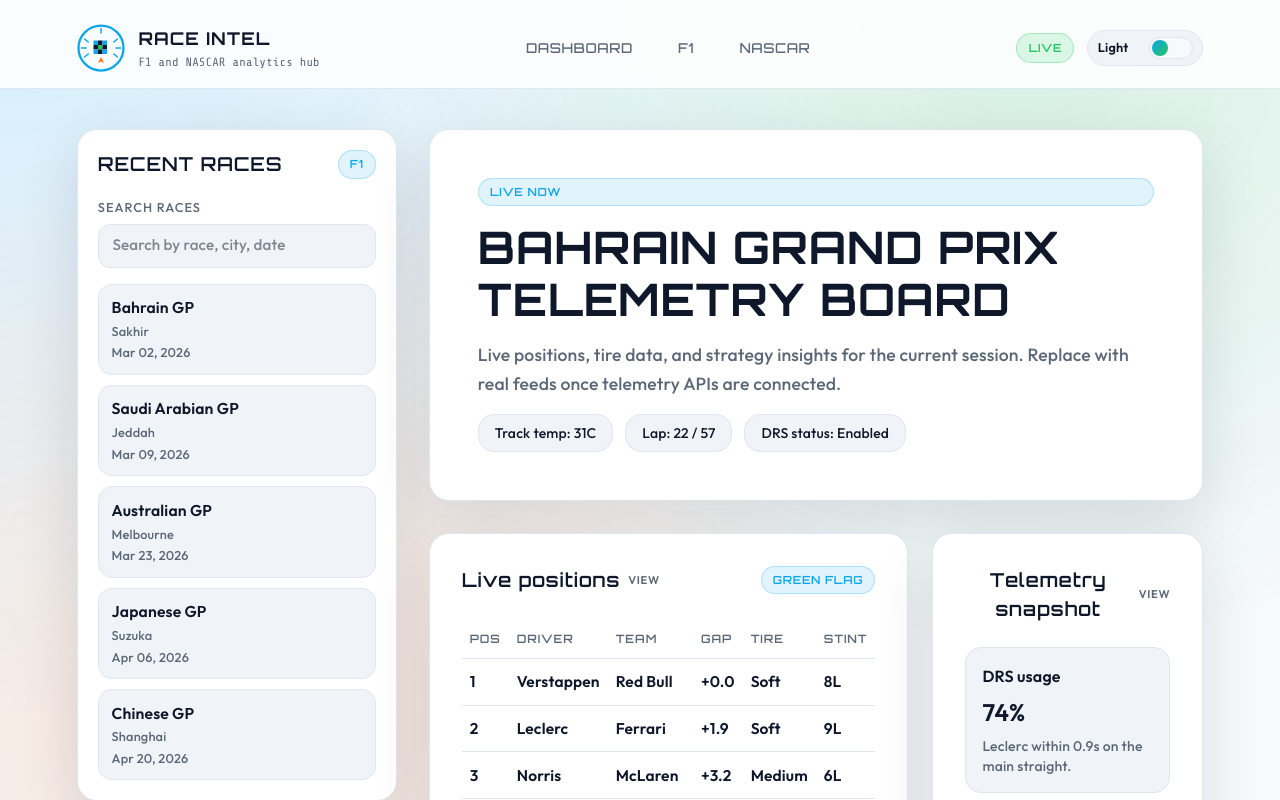
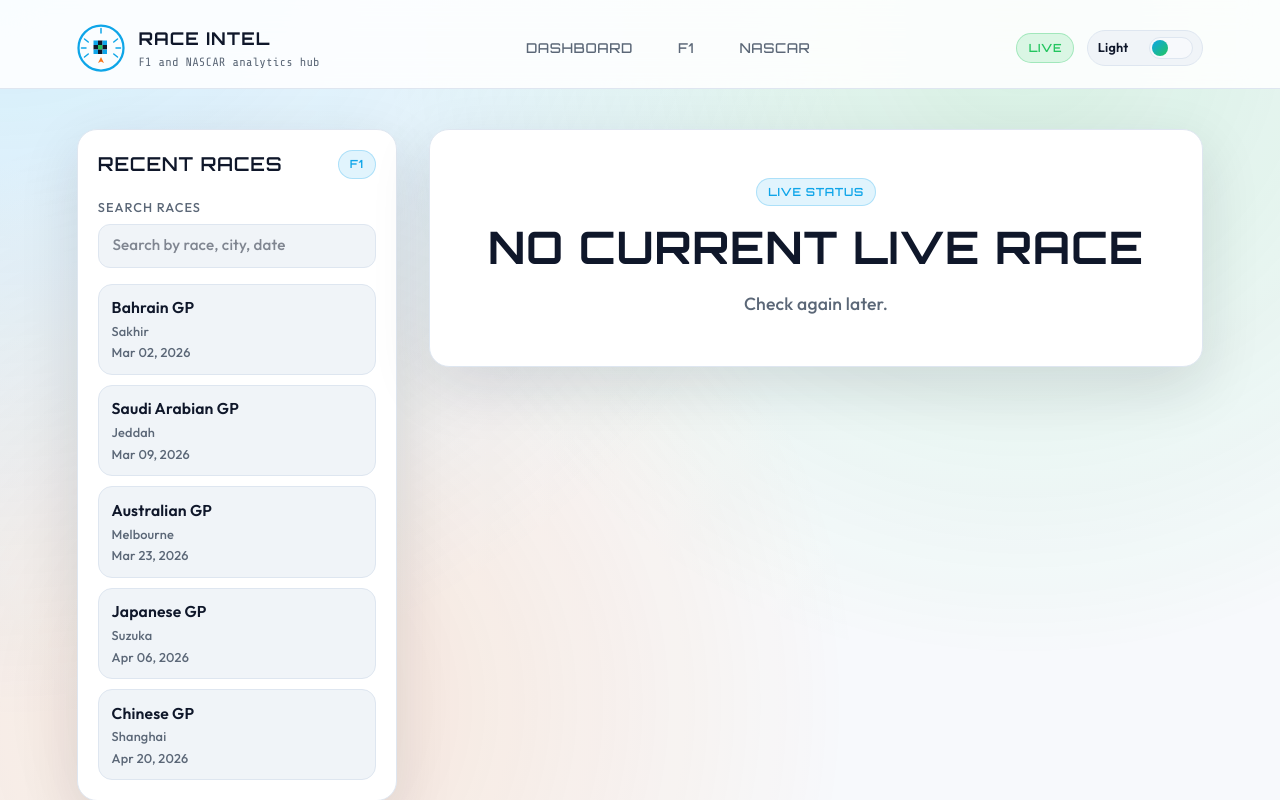
Before and after one commit to mbachel/race-intel, a Next.js app in the folder frontend/: page /f1 in a window 1280 px wide. Shown: the top 800 px of the page. Built offline with nearby package versions, Linux system fonts and the light colour scheme.

Commit message:
feat: no current race page added

```diff
--- a/frontend/app/f1/page.tsx
+++ b/frontend/app/f1/page.tsx
@@ -321,6 +321,8 @@ export default function F1LivePage() {
     },
   ];
 
+  const isLiveRaceAvailable = false;
+
   return (
     <div className="series-layout">
       <aside className="series-sidebar">
@@ -360,6 +362,8 @@ export default function F1LivePage() {
       </aside>
 
       <div className="series-main">
+        {isLiveRaceAvailable ? (
+          <>
             <section className="panel p-8 md:p-12 fade-up">
               <div className="flex flex-col gap-4">
                 <span className="chip">Live now</span>
@@ -466,8 +470,20 @@ export default function F1LivePage() {
                 ))}
               </div>
             </section>
+          </>
+        ) : (
+          <section className="panel p-8 md:p-12 fade-up">
+            <div className="flex flex-col gap-4 text-center">
+              <span className="chip mx-auto">Live status</span>
+              <h1 className="hero-title">No current live race</h1>
+              <p className="hero-subtitle muted">Check again later.</p>
+            </div>
+          </section>
+        )}
       </div>
 
+      {isLiveRaceAvailable && (
+        <>
       <Modal
         isOpen={positionsOpen}
         title="F1 live positions + analytics"
@@ -598,6 +614,8 @@ export default function F1LivePage() {
           </table>
         </div>
       </Modal>
+        </>
+      )}
     </div>
   );
 }
--- a/frontend/app/nascar/page.tsx
+++ b/frontend/app/nascar/page.tsx
@@ -291,6 +291,8 @@ export default function NascarLivePage() {
     { driver: "Blaney", rating: "136.7", cleanAir: "+0.16", timeInRange: "8.2s" },
   ];
 
+  const isLiveRaceAvailable = true;
+
   return (
     <div className="series-layout">
       <aside className="series-sidebar">
@@ -330,6 +332,8 @@ export default function NascarLivePage() {
       </aside>
 
       <div className="series-main">
+        {isLiveRaceAvailable ? (
+          <>
             <section className="panel p-8 md:p-12 fade-up">
               <div className="flex flex-col gap-4">
                 <span className="chip">Live now</span>
@@ -436,8 +440,20 @@ export default function NascarLivePage() {
                 ))}
               </div>
             </section>
+          </>
+        ) : (
+          <section className="panel p-8 md:p-12 fade-up">
+            <div className="flex flex-col gap-4 text-center">
+              <span className="chip mx-auto">Live status</span>
+              <h1 className="hero-title">No current live race</h1>
+              <p className="hero-subtitle muted">Check again later.</p>
+            </div>
+          </section>
+        )}
       </div>
 
+      {isLiveRaceAvailable && (
+        <>
       <Modal
         isOpen={positionsOpen}
         title="NASCAR live positions + analytics"
@@ -567,6 +583,8 @@ export default function NascarLivePage() {
           </table>
         </div>
       </Modal>
+        </>
+      )}
     </div>
   );
 }
```
Lines whose indentation alone changed are shown as unchanged.
